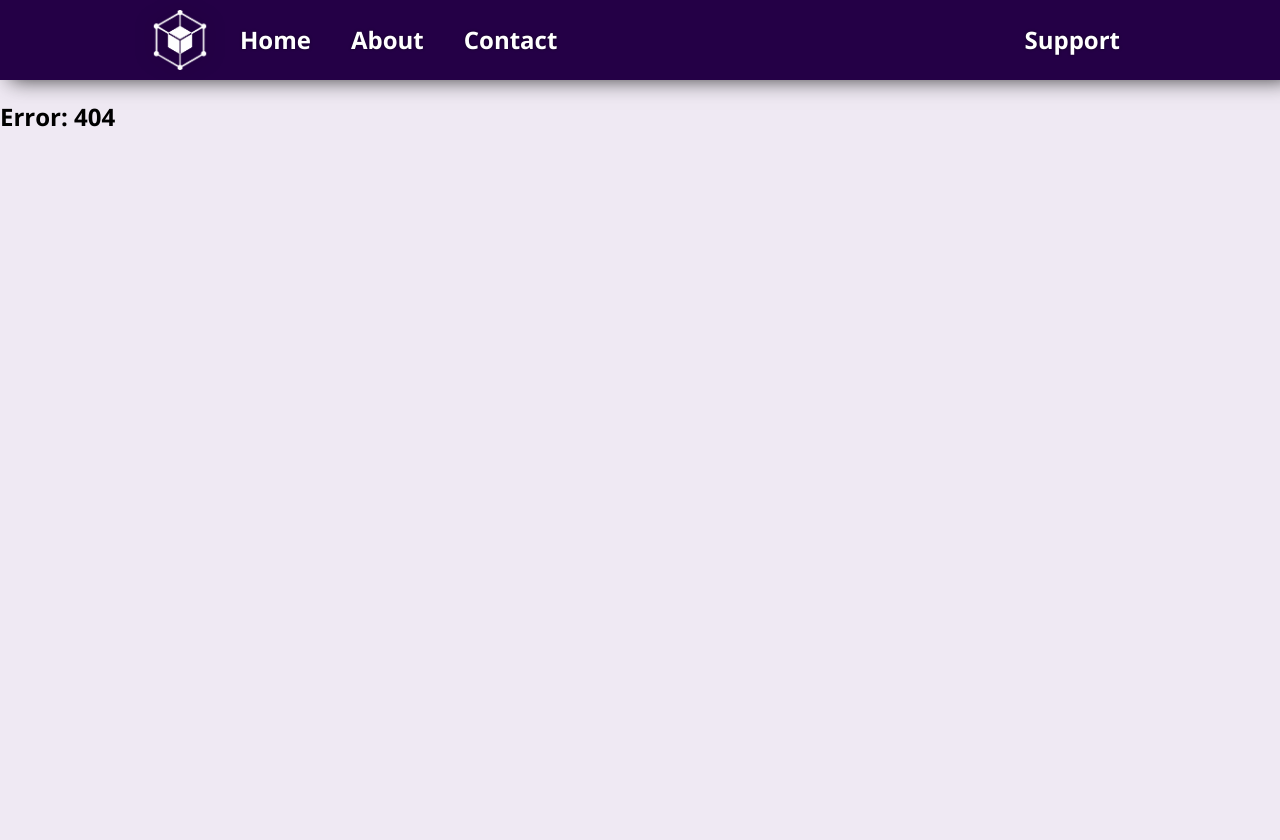
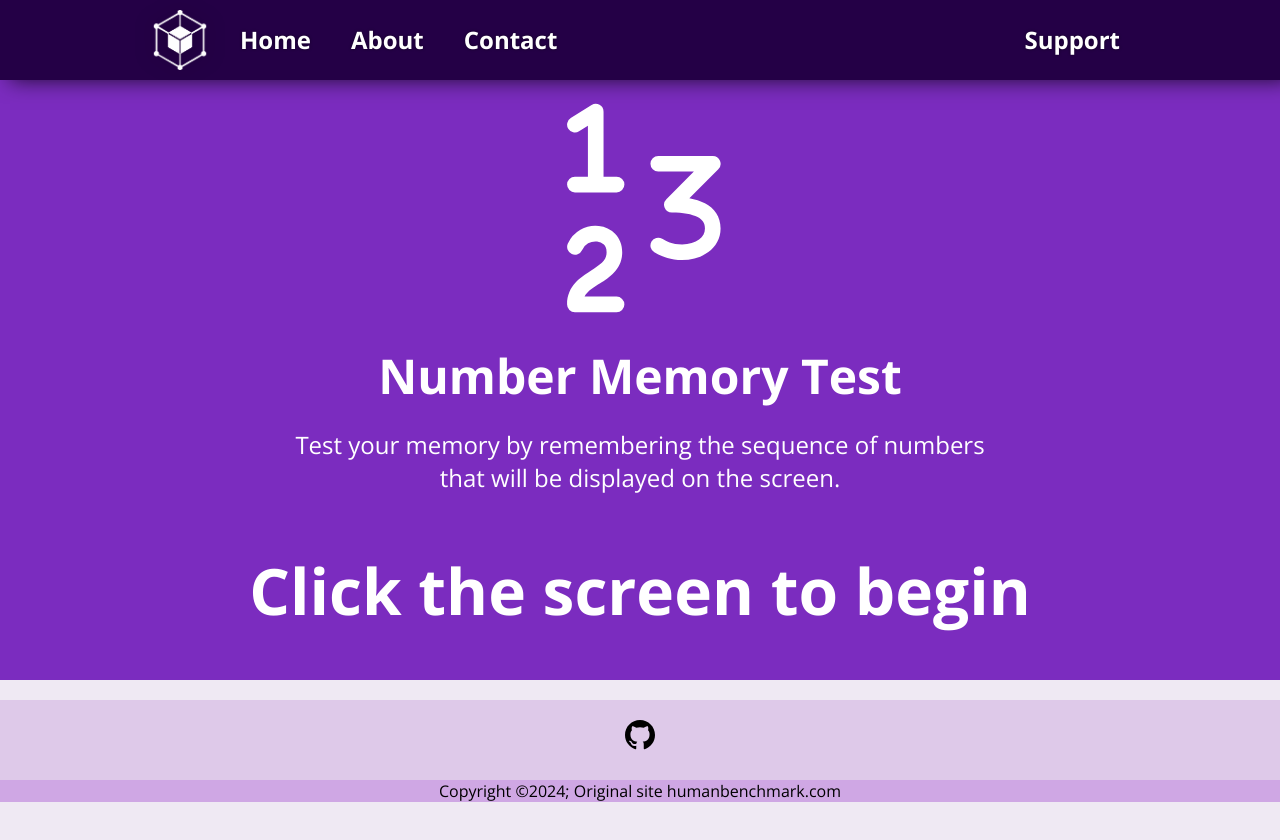
Before and after one commit to KondelaCoding/Human-Benchmark, a React (Vite) app: page /numbermemory in a window 1280 px wide. Before the commit this address had no page. Shown: the top 840 px of the page. After the commit the page ends 802 px from the top, so only its background shows below. Built offline with nearby package versions, Linux system fonts and the light colour scheme.

Commit message:
Add number memory test

```diff
--- a/src/App.jsx
+++ b/src/App.jsx
@@ -6,6 +6,7 @@ import NoPage from "./pages/NoPage";
 import ReactionTimeTest from "./pages/ReactionTimeTest";
 import SequenceMemoryTest from "./pages/SequenceMemoryTest";
 import AimTrainerTest from "./pages/AimTrainerTest";
+import NumberMemoryTest from "./pages/NumberMemoryTest";
 
 function App() {
   return (
@@ -19,6 +20,7 @@ function App() {
           <Route path="/reactiontime" element={<ReactionTimeTest />}></Route>
           <Route path="/sequencememory" element={<SequenceMemoryTest />}></Route>
           <Route path="/aimtrainer" element={<AimTrainerTest />}></Route>
+          <Route path="/numbermemory" element={<NumberMemoryTest />}></Route>
           <Route path="*" element={<NoPage />}></Route>
         </Routes>
       </BrowserRouter>
--- /dev/null
+++ b/src/pages/NumberMemoryTest.css
@@ -0,0 +1,66 @@
+#number-memory-test-container .banner {
+  width: 100%;
+  display: flex;
+  flex-direction: column;
+  justify-content: center;
+  align-items: center;
+  cursor: pointer;
+  font-size: 1.5rem;
+  height: 680px;
+  background-color: #7b2cbf;
+  padding-top: 80px;
+  color: white;
+}
+
+#number-memory-test-container .banner img {
+  width: 250px;
+  filter: brightness(0) invert(1);
+}
+
+#number-memory-test-container .title {
+  margin: 10px 0;
+}
+
+#number-memory-test-container .description {
+  max-width: 700px;
+  text-align: center;
+  margin: 10px;
+}
+
+#number-memory-test-container .instruction {
+  font-size: 4rem;
+  text-align: center;
+}
+
+#number-memory-test-container .progress-bar {
+  height: 3px;
+  background-color: #fff;
+}
+
+#number-memory-test-container .number-sequence {
+  display: inline-flex;
+  gap: 10px;
+}
+
+#number-memory-test-container .sequence-input {
+  border: none;
+  border-radius: 5px;
+  display: flex;
+  flex-direction: column;
+  align-items: center;
+  justify-content: center;
+  font-size: 2rem;
+  background-color: #dec9e9;
+}
+
+#number-memory-test-container .btn {
+  margin-top: 20px;
+}
+
+#number-memory-test-container .bg-green {
+  background-color: green;
+}
+
+#number-memory-test-container .bg-red {
+  background-color: #bf2c2c;
+}
--- /dev/null
+++ b/src/pages/NumberMemoryTest.jsx
@@ -0,0 +1,200 @@
+import Navbar from "../components/Navbar";
+import Footer from "../components/Footer";
+import NumberMemoryTestImage from "../assets/number-memory-test.svg";
+import "./NumberMemoryTest.css";
+import { useEffect, useState, useRef } from "react";
+import ClickSound from "../assets/click-sound.wav";
+import SuccessSound from "../assets/success-sound.wav";
+import FailureSound from "../assets/failure-sound.wav";
+
+//TODO: fix sounds
+
+const NumberMemoryTest = () => {
+  const [progress, setProgress] = useState(100);
+  const [sequence, setSequence] = useState([]);
+  const [score, setScore] = useState(0);
+  const [isInputScreen, setIsInputScreen] = useState(false);
+  const [isStarted, setIsStarted] = useState(false);
+  const [isEverStarted, setIsEverStarted] = useState(false);
+  const [userInput, setUserInput] = useState("");
+  const [displayedScore, setDisplayedScore] = useState(0);
+
+  const clickSound = new Audio(ClickSound);
+  const successSound = new Audio(SuccessSound);
+  const failureSound = new Audio(FailureSound);
+  clickSound.volume = 0.5;
+  successSound.volume = 0.5;
+  failureSound.volume = 0.5;
+
+  const inputRef = useRef(null);
+
+  const startGame = () => {
+    clickSound.play();
+    setIsStarted(true);
+    setIsEverStarted(true);
+    setProgress(100);
+    setScore(0);
+    generateRandomNumberSequence(0);
+    decreaseProgress();
+  };
+
+  const checkUserInput = () => {
+    const userInput = inputRef.current.value.split("");
+    if (userInput.length === sequence.length) {
+      for (let i = 0; i < userInput.length; i++) {
+        if (userInput[i] !== sequence[i]) {
+          setIsStarted(false);
+          setIsInputScreen(false);
+          return;
+        }
+      }
+      setScore((prev) => prev + 1);
+      setProgress(100);
+      setDisplayedScore((prevScore) => prevScore + 1);
+    } else {
+      setIsStarted(false);
+      setIsInputScreen(false);
+      setUserInput(userInput);
+      setScore(0);
+    }
+  };
+
+  const nextStep = () => {
+    setIsInputScreen(false);
+    decreaseProgress();
+    generateRandomNumberSequence();
+  };
+
+  useEffect(() => {
+    if (progress === 0) {
+      setIsInputScreen(true);
+    }
+  }, [progress]);
+
+  const generateRandomNumberSequence = () => {
+    const numbers = [];
+    for (let i = 0; i < score + 1; i++) {
+      numbers.push(Math.floor(Math.random() * 10).toString());
+    }
+    setSequence(numbers);
+  };
+
+  const decreaseProgress = () => {
+    for (let i = 0; i < 100; i++) {
+      setTimeout(() => {
+        setProgress((prevProgress) => {
+          if (prevProgress <= 0) {
+            return 0;
+          }
+          return prevProgress - 1;
+        });
+      }, i * 30);
+    }
+  };
+
+  const StartScreenState = () => {
+    return (
+      <div className="banner" onClick={startGame}>
+        <img src={NumberMemoryTestImage} alt="numbers" />
+        <h1 className="title">Number Memory Test</h1>
+        <p className="description">
+          Test your memory by remembering the sequence of numbers that will be displayed on the screen.
+        </p>
+        <h1 className="instruction">Click the screen to begin</h1>
+      </div>
+    );
+  };
+
+  const NumberSequenceScreenState = () => {
+    return (
+      <div className="banner">
+        <h1 className="title">Remember this sequence:</h1>
+        <div className="number-sequence">
+          {sequence.map((number, index) => (
+            <h2 key={index} className="number">
+              {number}
+            </h2>
+          ))}
+        </div>
+        <div className="progress-bar" style={{ width: `${progress * 2}px` }}></div>
+      </div>
+    );
+  };
+
+  const InputScreenState = () => {
+    return (
+      <div className="banner">
+        <h1 className="title">Input the sequence</h1>
+        <input type="text" className="sequence-input" ref={inputRef} />
+        <button className="btn" onClick={checkUserInput}>
+          Next
+        </button>
+      </div>
+    );
+  };
+
+  const NextStepScreenState = () => {
+    successSound.play();
+    return (
+      <div className="banner bg-green">
+        <h1 className="title">Good job!</h1>
+        <p className="description">You remembered the sequence correctly.</p>
+        <button className="btn" onClick={nextStep}>
+          Next
+        </button>
+      </div>
+    );
+  };
+
+  const GameOverScreenState = () => {
+    failureSound.play();
+    return (
+      <div className="banner bg-red">
+        <h1 className="title">Game Over</h1>
+        <p className="description">You remembered the sequence incorrectly.</p>
+        <p className="description">
+          The correct sequence was: <br />
+          <b>{sequence.join(" ")}</b>
+        </p>
+        <p className="description">
+          You answered: <br />
+          <b>{userInput.join(" ")}</b>
+        </p>
+        <p className="description">Your score: {displayedScore}</p>
+        <button className="btn" onClick={startGame}>
+          Restart
+        </button>
+      </div>
+    );
+  };
+
+  const renderGameState = () => {
+    if (!isStarted) {
+      if (isEverStarted) {
+        return <GameOverScreenState />;
+      } else {
+        return <StartScreenState />;
+      }
+    }
+
+    if (isInputScreen) {
+      if (!progress) {
+        return <InputScreenState />;
+      } else {
+        return <NextStepScreenState />;
+      }
+    }
+
+    return <NumberSequenceScreenState />;
+  };
+
+  return (
+    <div className="screen-height">
+      <Navbar />
+      <div id="number-memory-test-container">{renderGameState()}</div>
+      <Footer />
+    </div>
+  );
+};
+
+export default NumberMemoryTest;
```
